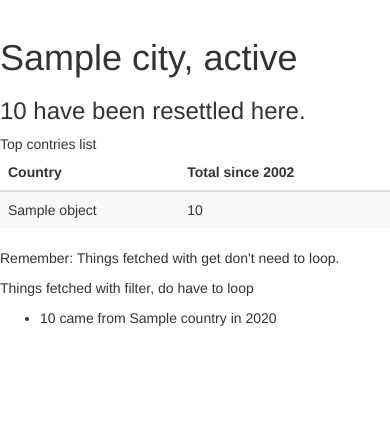
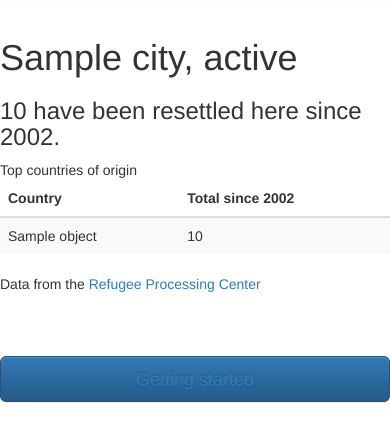
Before and after one commit to raine17/APIFellowship2017, a Django app: template reports/templates/country_list.html in a window 390 px wide; the page is wider, and only the part inside the window is pictured. Shown: the part 55-497 px from the top of that part. Run offline with Django 3.2, Linux system fonts and the light colour scheme; the template is opened without the code that fills it: most values are stand-ins (such as "Sample title", 1, 10 or a date in 2020); some libraries are stand-ins or nearby versions.

Commit message:
fixing website copy

```diff
--- a/refugees/urls.py
+++ b/refugees/urls.py
@@ -26,4 +26,5 @@ urlpatterns = [
     url(r'^reports/(?P<state_slug>[\w-]+)/(?P<city_slug>[\w-]+)/$', views.country_list),
     url(r'^reports/(?P<state_slug>[\w-]+)/(?P<city_slug>[\w-]+)/(?P<country_slug>[\w-]+)/$', views.country_detail),
     url(r'^admin/', admin.site.urls),
+    url(r'^resources_page/$', views.resources_page, name='resources_page'),
 ]
--- a/reports/templates/about.html
+++ b/reports/templates/about.html
@@ -18,10 +18,9 @@
       <div class="col-md-2"></div>
       <div class="col-md-8">
       <p>The Refugee Reporting Resource was created to help newsrooms provide more complete and multi-dimensional coverage of local refugee communities. To accomplish this, the American Press Institute worked with summer fellow Emily Case to develop a guide that includes a searchable refugee resettlement database and resources about covering local refugee communities. </p>
-      <p>If you have any questions or comments about the project, contact hello@americanpressinstitute.org.</p>
+      <p>If you have any questions or comments about the project, contact <a href='mailto:hello@americanpressinstitute.org' target=blank>hello@americanpressinstitute.org</a>.</p>
     </div>
       <div class="col-md-2"></div>
-    </form>
     </div>
 
 {% endblock %}
--- a/reports/templates/background_info.html
+++ b/reports/templates/background_info.html
@@ -11,7 +11,7 @@
 
   <body>
     <div class="jumbotron">
-      <h1>Background info</h1><br>
+      <h1>Background information</h1><br>
     </div>
 
     <div class="row">
--- a/reports/templates/base.html
+++ b/reports/templates/base.html
@@ -36,6 +36,7 @@
        </li>
         <li><a href="/background_info">Key terms</a></li>
         <li><a href="/about">About</a></li>
+        <li><a href="/resources_page">Getting started</a></li>
     </ul>
     </div><!-- /.navbar-collapse -->
   </div><!-- /.container-fluid -->
--- a/reports/templates/country_list.html
+++ b/reports/templates/country_list.html
@@ -7,9 +7,9 @@
 
     <h1>{{ city }}, {{ state }}</h1>
 
-    <h3>{{ all_refugee_total.city_total__sum }} have been resettled here.</h3>
+    <h3>{{ all_refugee_total.city_total__sum }} have been resettled here since 2002.</h3>
 
-    Top contries list
+    Top countries of origin
 
     <table class="table table-striped">
       <thead>
@@ -24,20 +24,25 @@
       </tbody>
     </table>
 
-    <p>Remember: Things fetched with get don't need to loop.</p>
+Data from the <a href="http://ireports.wrapsnet.org/" target=blank>Refugee Processing Center</a>
 
-    <p>Things fetched with filter, do have to loop</p>
-
-    <ul>
-    {% for object in countries %}
-    <li>{{ object.city_total }} came from {{ object.country }} in {{ object.year }}</li>
-    {% endfor %}
-    </ul>
-
-
+<br></br>
+<br></br>
 
 </div>
   <div class="col-md-2"></div>
 </div>
 
+<div class="row">
+  <div class="col-md-5"></div>
+  <div class="col-md-2"><button type="button" class="btn btn-primary btn-lg btn-block"><a href="/resources_page">Getting started</a></button></div>
+  <div class="col-md-5"></div>
+</div>
+
+<br></br>
+<br></br>
+
+</div>
+  <div class="col-md-2"></div>
+</div>
 {% endblock %}
--- a/reports/views.py
+++ b/reports/views.py
@@ -6,6 +6,9 @@ def index(request):
     cities = City.objects.order_by('name')
     context = {'cities': cities}
     return render(request, 'index.html', context)
+
+def resources_page(request):
+    return render(request, 'resources_page.html', {})
 
 def background_info(request):
     return render(request, 'background_info.html', {})
@@ -29,8 +32,6 @@ def country_list(request, state_slug, city_slug):
     city = City.objects.get(name_slug=city_slug, state__name_slug=state_slug)
     countries = RefugeeReport.objects.filter(city=city)
 
-    context = {'state': state, 'city': city, 'countries': countries, 'city_sum': city_sum}
-
     all_refugee_total = RefugeeReport.objects.filter(city=city).aggregate(Sum('city_total'))
     country_totals = RefugeeReport.objects.filter(city=city).values('country__name').annotate(total=Sum('city_total')).order_by('-total')
     context = {'country_totals': country_totals, 'all_refugee_total': all_refugee_total, 'state': state, 'city': city, 'countries': countries}
```
Also changed, not shown: reports/templates/resources_page.html (+25 -4 lines).
